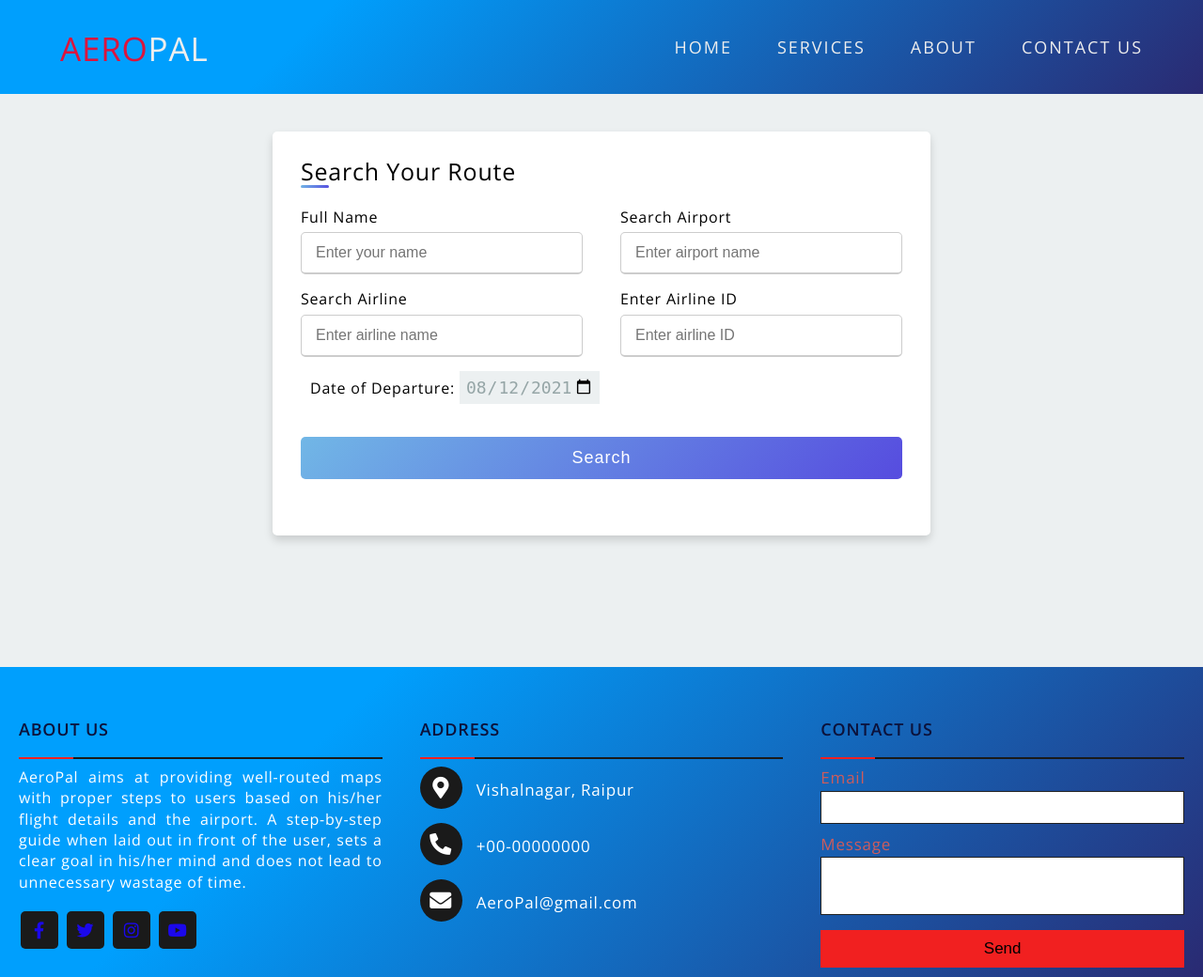
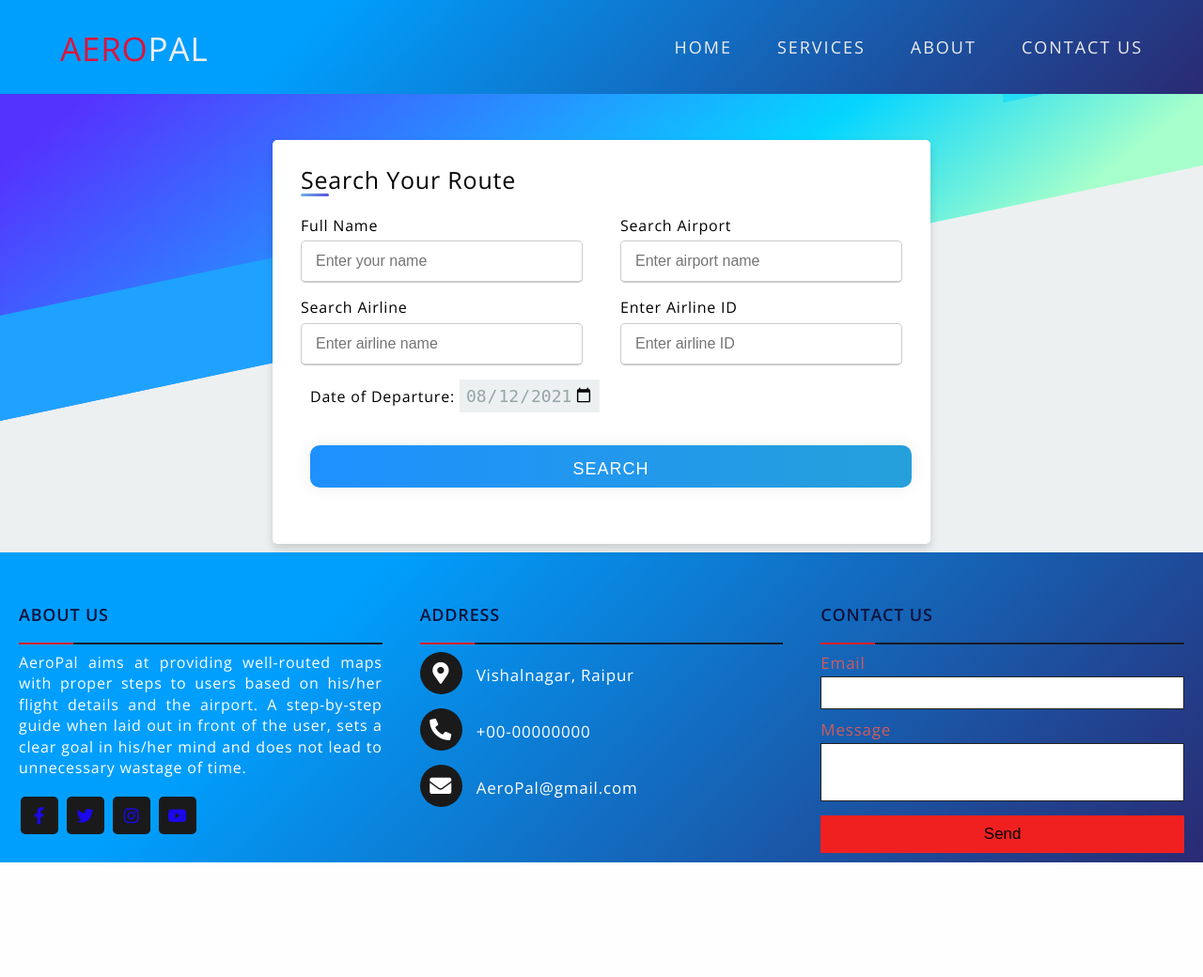
Before and after one commit to sushovanb02/AeroPal, a PHP site: page / in a window 1280 px wide. Shown: the whole page at 94% size. After the commit the page ends 918 px from the top, so only its background shows below. Run offline with PHP 8.4, Linux system fonts and the light colour scheme; some libraries are stand-ins or nearby versions.

Commit message:
added background and button style changed

```diff
--- a/app.css
+++ b/app.css
@@ -1,6 +1,58 @@
 html {
   box-sizing: border-box;
-  font-family: "Open Sans", sans-serif;
+  font-family: Camphor,Open Sans,Segoe UI,sans-serif;
+}
+:root {
+  --background: linear-gradient(150deg, #53f 15%, #05d5ff 70%, #a6ffcb 94%);
+  --first: #53f;
+  --second: #4553ff;
+  --third: #4f40ff;
+  --fourth: #25ddf5;
+  --fifth: #1fa2ff;
+}
+
+body {
+  padding: 0;
+  margin: 0;
+}
+
+#stripes {
+  width: 100%;
+  height: 35vw;
+  background: var(--background);
+  display: grid;
+  grid-template-columns: repeat(6, 1fr);
+  grid-template-rows: repeat(4, 1fr);
+
+  transform: skewY(-12deg);
+  transform-origin: 0;
+}
+
+#stripes span:nth-child(1) {
+  grid-column: span 1;
+  background: var(--first);
+}
+
+#stripes span:nth-child(2) {
+  grid-column: span 2;
+  background: var(--second);
+}
+
+#stripes span:nth-child(3) {
+  grid-column: span 2;
+  background: var(--third);
+}
+
+#stripes span:nth-child(4) {
+  grid-column: 6;
+  grid-row: 3;
+  background: var(--fourth);
+}
+
+#stripes span:nth-child(5) {
+  grid-column: span 2;
+  grid-row: 4;
+  background: var(--fifth);
 }
 body {
   /* background: url("assets/background.jpg") no-repeat fixed; */
@@ -332,6 +384,7 @@ focus {
   background-color: #2a2a72;
   background-image: linear-gradient(315deg, #2a2a72 0%, #009ffd 74%);
   margin-top: 140px;
+  bottom: 0;
 }
 .main-content .box {
   flex-basis: 50%;
@@ -494,7 +547,7 @@ header {
   background-color: #2a2a72;
   background-image: linear-gradient(315deg, #2a2a72 0%, #009ffd 74%);
   background-size: cover;
-  position: fixed;
+  position: absolute;
   top: 0;
   text-transform: uppercase;
   padding-bottom: 0px;
@@ -625,7 +678,9 @@ nav ul li a:hover::after {
   padding: 25px 30px;
   border-radius: 5px;
   box-shadow: 0 5px 10px rgba(0, 0, 0, 0.15);
-  margin-top: 140px;
+  margin-top: -190px;
+  position: absolute;
+
 }
 .form .title {
   font-size: 25px;
@@ -688,7 +743,7 @@ form .category label {
   align-items: center;
   cursor: pointer;
 }
-form .category label .dot {
+/* form .category label .dot {
   height: 18px;
   width: 18px;
   border-radius: 50%;
@@ -702,7 +757,7 @@ form .category label .dot {
 #dot-3:checked ~ .category label .three {
   background: #9b59b6;
   border-color: #d9d9d9;
-}
+} */
 form input[type="radio"] {
   display: none;
 }
@@ -721,12 +776,33 @@ form .button input {
   letter-spacing: 1px;
   cursor: pointer;
   transition: all 0.3s ease;
-  background: linear-gradient(135deg, #71b7e6, #564cdf);
+  background-color: dodgerblue;
+
 }
-form .button input:hover {
+form .button input {background-image: linear-gradient(to right, dodgerblue 0%, #26a0da  51%, #17699c  100%)}
+form .button input {
+   margin: 10px;
+   padding: 15px 45px;
+   text-align: center;
+   text-transform: uppercase;
+   transition: 0.5s;
+   background-size: 200% auto;
+   color: white;
+   box-shadow: 0 0 20px #eee;
+   border-radius: 10px;
+   display: block;
+ }
+
+  form .button input:hover {
+   background-position: right center;
+   color: #fff;
+   text-decoration: none;
+ }
+
+/* form .button input:hover {
   transform: scale(0.99);
   background: linear-gradient(-135deg, #71b7e6, #564cdf);
-}
+} */
 @media (max-width: 584px) {
   .container {
     max-width: 100%;
--- a/index.html
+++ b/index.html
@@ -14,6 +14,13 @@
     <title>AeroPal</title>
   </head>
   <body>
+    <div id="stripes">
+      <span></span>
+      <span></span>
+      <span></span>
+      <span></span>
+      <span></span>
+    </div>
     <!--------------------------------- CUSTOM NAVBAR ----------------------------------------------->
     <header>
       <div class="overlay"></div>
@@ -30,6 +37,7 @@
       </div>
   </header>
   <!--------------------------------- CUSTOM NAVBAR END ----------------------------------------------->
+
   <!--------------------------------- FORM START ----------------------------------------------->
   <div class="form">
     <div class="title">Search Your Route</div>
@@ -63,26 +71,6 @@
             />
           </div>
         </div>
-        <!-- <div class="gender-details">
-          <input type="radio" name="gender" id="dot-1">
-          <input type="radio" name="gender" id="dot-2">
-          <input type="radio" name="gender" id="dot-3">
-          <span class="gender-title">Gender</span>
-          <div class="category">
-            <label for="dot-1">
-            <span class="dot one"></span>
-            <span class="gender">Male</span>
-          </label>
-          <label for="dot-2">
-            <span class="dot two"></span>
-            <span class="gender">Female</span>
-          </label>
-          <label for="dot-3">
-            <span class="dot three"></span>
-            <span class="gender">Prefer not to say</span>
-            </label>
-          </div>
-        </div> -->
         <div class="button">
           <input type="submit" value="Search">
         </div>
```
